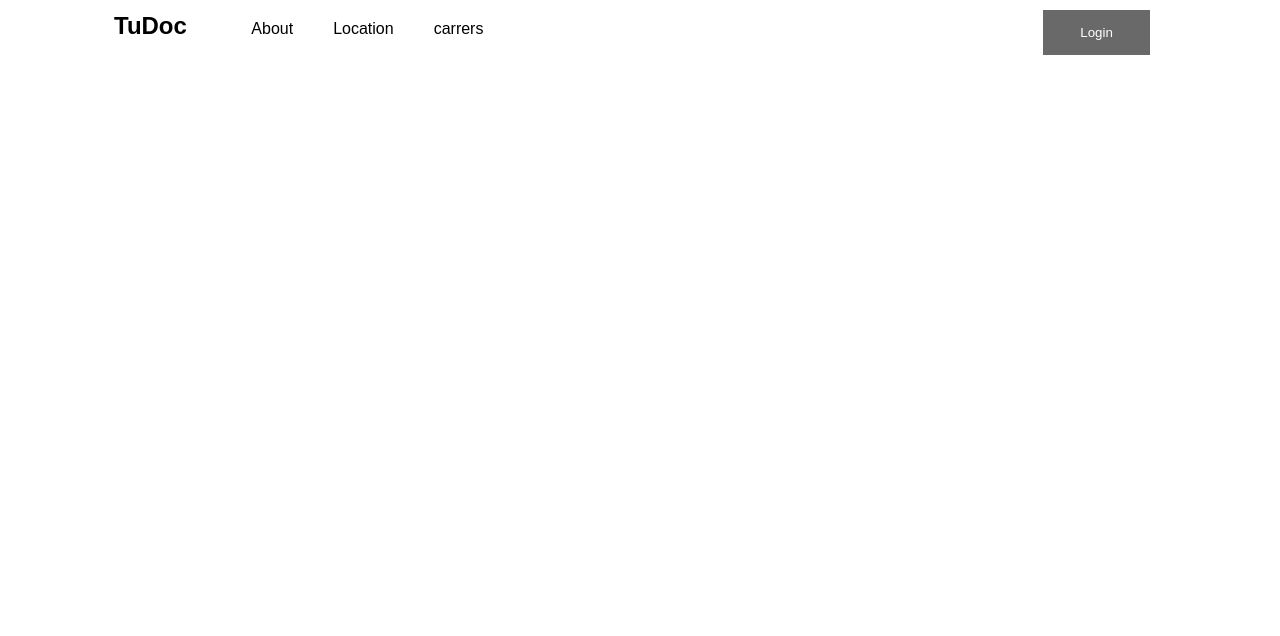
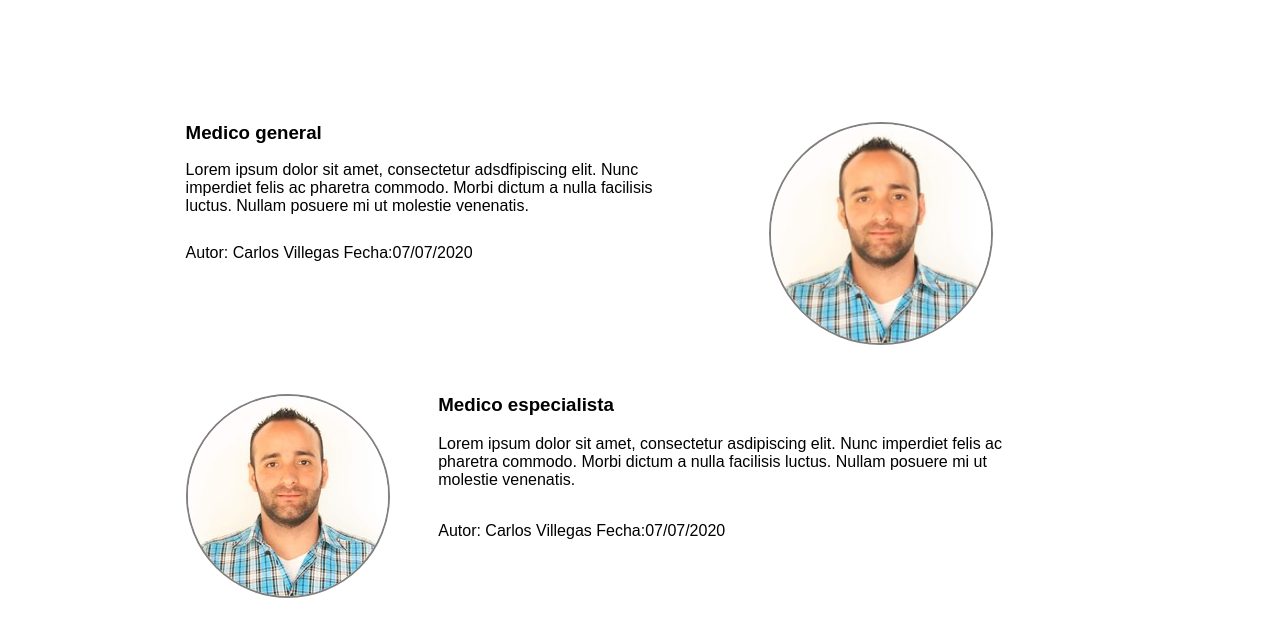
Before and after one commit to tridoxx/dwa, a plain HTML site: page index.html in a window 1280 px wide. Drawn offline with Linux system fonts and the light colour scheme.

Commit message:
pruebita

```diff
--- a/index.html
+++ b/index.html
@@ -8,22 +8,44 @@
 </head>
 <body>
 
-<header>
+<div class="espacio"></div>
+    <main>
+        <section>
+            <article>
+                <h1>Medico general</h1>
 
-<nav>
-<ul>
-    <h1 class="titulo">TuDoc</h1>
-</ul>
- <ul class="menu">
-     <li><a href="#"> About</a></li>
-     <li><a href="#">Location</a></li>
-     <li><a href="#">carrers</a></li>
+            <div>
+            <p>Lorem ipsum dolor sit amet, consectetur adsdfipiscing elit. Nunc imperdiet felis ac pharetra commodo. Morbi dictum a nulla facilisis luctus. Nullam posuere mi ut molestie venenatis.</p>
 
- </ul>
-<button>Login</button>
+            <p>Autor: Carlos Villegas Fecha:07/07/2020</p>
+            </div>
+            </article>
+            <img  class="img-redonda" src="img/profe.jpeg" alt="profe">
+    </section>
+    </main>
+    <div class="espacio-articulo"></div>
+    <main>
+        <section>
+            <img class="img-redonda" src="img/profe.jpeg" alt="profe">
+<div class="div-article">
+            <article class="article-2">
+                <h1>Medico especialista</h1>
 
-</nav>
-</header>
+            <p>Lorem ipsum dolor sit amet, consectetur asdipiscing elit. Nunc imperdiet felis ac pharetra commodo. Morbi dictum a nulla facilisis luctus. Nullam posuere mi ut molestie venenatis.</p>
+
+            <p>Autor: Carlos Villegas Fecha:07/07/2020</p>
+
+            </article>
+        </div>
+    </section>
+    </main>
+    <div class="espacio"></div>
+    <div class="espacio-articulo"></div>
 
 
+
+</body>
+
+<div class="espacio-articulo"></div>
+
 </html>
```
Also changed, not shown: 1 other file.
